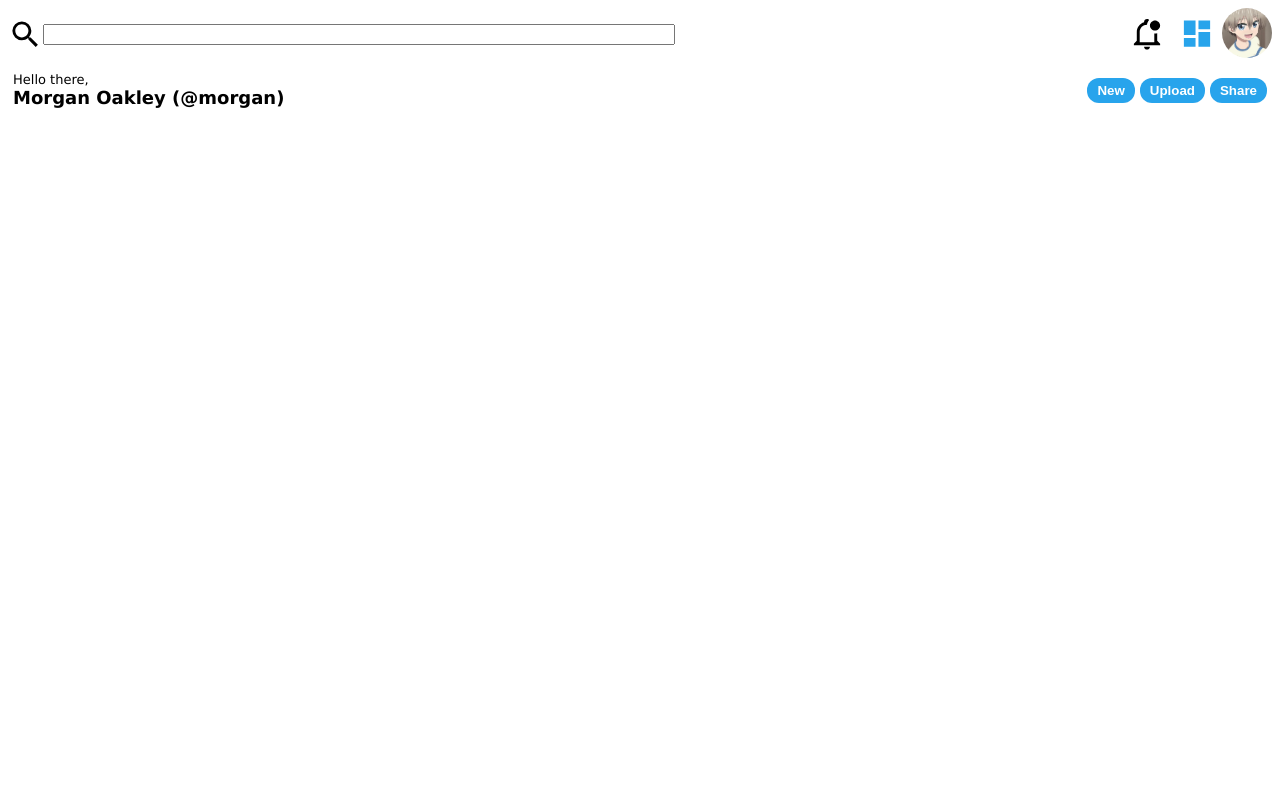
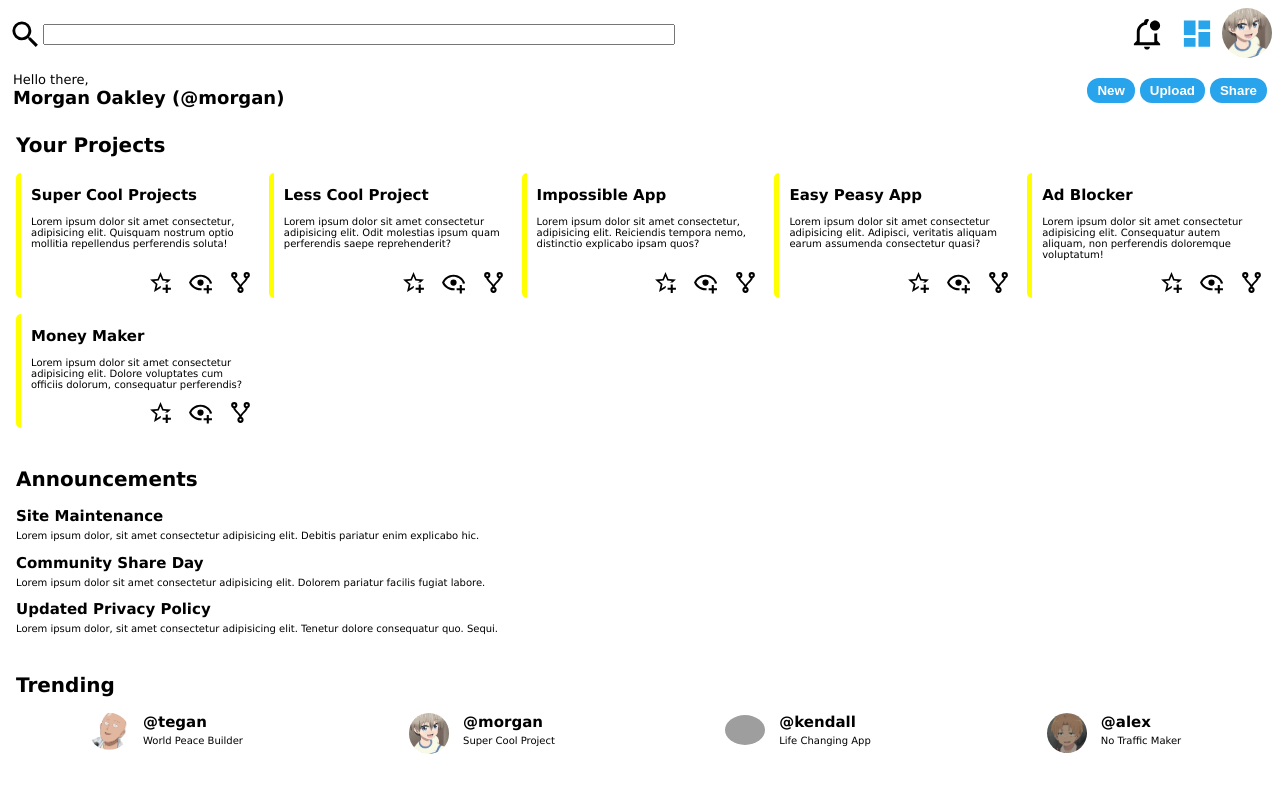
Before and after one commit to Viveyd/dashboard-design-1, a plain HTML site: page index.html in a window 1280 px wide. Drawn offline with Linux system fonts and the light colour scheme; grey boxes are pictures that could not be loaded.

Commit message:
Style main

```diff
--- a/index.html
+++ b/index.html
@@ -16,7 +16,7 @@
             <nav class="user-nav">
                 <a href=""><img src="./assets/notifications.svg" class="nav-icon" alt="notif icon"></a>
                 <a href=""><img src="./assets/dashboard.svg" class="filter-blue nav-icon" alt="dashboard icon"></a>
-                <a href=""><img src="./assets/profile-pic.jpg" class="profile-pic" alt="profile pic"></a>
+                <a href=""><img src="./assets/uzaki.jpg" class="profile-pic" alt="profile pic"></a>
                 <a href="">Profile Name </a>
             </nav>
         </nav>
@@ -98,7 +98,7 @@
     <main>
         <section>
             <h1>Your Projects</h1>
-            <menu>
+            <menu class="projects">
                 <li>
                     <a href="" class="project-details">
                         <h2>Super Cool Projects</h2>
@@ -106,13 +106,13 @@
                     </a>
                     <div class="project-actions">
                         <button>
-                            <img src="" alt="favourite">
+                            <img src="./assets/add-favorite.svg" alt="favourite">
                         </button>
                         <button>
-                            <img src="" alt="watch">
+                            <img src="./assets/watch.svg" alt="watch">
                         </button>
                         <button>
-                            <img src="" alt="fork">
+                            <img src="./assets/fork.svg" alt="fork">
                         </button>
                     </div>
                 </li>
@@ -121,15 +121,15 @@
                         <h2>Less Cool Project</h2>
                         <p>Lorem ipsum dolor sit amet consectetur adipisicing elit. Odit molestias ipsum quam perferendis saepe reprehenderit?</p>
                     </a>
-                    <div class="project-actions">
+                     <div class="project-actions">
                         <button>
-                            <img src="" alt="favourite">
+                            <img src="./assets/add-favorite.svg" alt="favourite">
                         </button>
                         <button>
-                            <img src="" alt="watch">
+                            <img src="./assets/watch.svg" alt="watch">
                         </button>
                         <button>
-                            <img src="" alt="fork">
+                            <img src="./assets/fork.svg" alt="fork">
                         </button>
                     </div>
                 </li>
@@ -138,15 +138,15 @@
                         <h2>Impossible App</h2>
                         <p>Lorem ipsum dolor sit amet consectetur, adipisicing elit. Reiciendis tempora nemo, distinctio explicabo ipsam quos?</p>
                     </a>
-                    <div class="project-actions">
+                     <div class="project-actions">
                         <button>
-                            <img src="" alt="favourite">
+                            <img src="./assets/add-favorite.svg" alt="favourite">
                         </button>
                         <button>
-                            <img src="" alt="watch">
+                            <img src="./assets/watch.svg" alt="watch">
                         </button>
                         <button>
-                            <img src="" alt="fork">
+                            <img src="./assets/fork.svg" alt="fork">
                         </button>
                     </div>
                 </li>
@@ -155,15 +155,15 @@
                         <h2>Easy Peasy App</h2>
                         <p>Lorem ipsum dolor sit amet consectetur adipisicing elit. Adipisci, veritatis aliquam earum assumenda consectetur quasi?</p>
                     </a>
-                    <div class="project-actions">
+                     <div class="project-actions">
                         <button>
-                            <img src="" alt="favourite">
+                            <img src="./assets/add-favorite.svg" alt="favourite">
                         </button>
                         <button>
-                            <img src="" alt="watch">
+                            <img src="./assets/watch.svg" alt="watch">
                         </button>
                         <button>
-                            <img src="" alt="fork">
+                            <img src="./assets/fork.svg" alt="fork">
                         </button>
                     </div>
                 </li>
@@ -172,15 +172,15 @@
                         <h2>Ad Blocker</h2>
                         <p>Lorem ipsum dolor sit amet consectetur adipisicing elit. Consequatur autem aliquam, non perferendis doloremque voluptatum!</p>
                     </a>
-                    <div class="project-actions">
+                     <div class="project-actions">
                         <button>
-                            <img src="" alt="favourite">
+                            <img src="./assets/add-favorite.svg" alt="favourite">
                         </button>
                         <button>
-                            <img src="" alt="watch">
+                            <img src="./assets/watch.svg" alt="watch">
                         </button>
                         <button>
-                            <img src="" alt="fork">
+                            <img src="./assets/fork.svg" alt="fork">
                         </button>
                     </div>
                 </li>
@@ -189,15 +189,15 @@
                         <h2>Money Maker</h2>
                         <p>Lorem ipsum dolor sit amet consectetur adipisicing elit. Dolore voluptates cum officiis dolorum, consequatur perferendis?</p>
                     </a>
-                    <div class="project-actions">
+                     <div class="project-actions">
                         <button>
-                            <img src="" alt="favourite">
+                            <img src="./assets/add-favorite.svg" alt="favourite">
                         </button>
                         <button>
-                            <img src="" alt="watch">
+                            <img src="./assets/watch.svg" alt="watch">
                         </button>
                         <button>
-                            <img src="" alt="fork">
+                            <img src="./assets/fork.svg" alt="fork">
                         </button>
                     </div>
                 </li>
@@ -205,7 +205,7 @@
         </section>
         <section>
             <h1>Announcements</h1>
-            <menu>
+            <menu class="announcements">
                 <li>
                     <a href="">
                         <h2>Site Maintenance</h2>
@@ -228,40 +228,40 @@
         </section>
         <section>
             <h1>Trending</h1>
-            <menu>
+            <menu class="trending">
                 <li>
                     <a href="">
-                        <img src="" alt="tegan pic">
+                        <img src="./assets/saitama.png" alt="tegan pic">
                         <div>
                             <h2>@tegan</h2>
-                            <p>Project Title</p>
+                            <p>World Peace Builder</p>
                         </div>
                     </a>
                 </li>
                 <li>
                     <a href="">
-                        <img src="" alt="morgan pic">
+                        <img src="./assets/uzaki.jpg" alt="morgan pic">
                         <div>
                             <h2>@morgan</h2>
-                            <p>Project Title</p>
+                            <p>Super Cool Project</p>
                         </div>
                     </a>
                 </li>
                 <li>
                     <a href="">
-                        <img src="" alt="kendall pic">
+                        <img src="./assets/nezuko.png" alt="kendall pic">
                         <div>
                             <h2>@kendall</h2>
-                            <p>Project Title</p>
+                            <p>Life Changing App</p>
                         </div>
                     </a>
                 </li>
                 <li>
                     <a href="">
-                        <img src="" alt="alex pic">
+                        <img src="./assets/quagmire.jpg" alt="alex pic">
                         <div>
                             <h2>@alex</h2>
-                            <p>Project Title</p>
+                            <p>No Traffic Maker</p>
                         </div>
                     </a>
                 </li>
--- a/style.css
+++ b/style.css
@@ -194,6 +194,103 @@ aside > menu img{
     height: 25px;
 }
 
-aside, main{
+aside{
     display: none;
 }
+
+main{
+    padding: 16px;
+    padding-top: 0;
+    display: grid;
+    gap: 12px;
+}
+
+main menu{
+    list-style-type: none;
+    padding-left: 0;
+}
+
+main section h1{
+    font-size: 2rem;
+}
+
+main menu a{
+    color: black;
+    text-decoration: none;
+
+}
+
+main menu.projects{
+    display: grid;
+    grid-template-columns: repeat(auto-fit, minmax(200px, 1fr));
+    max-width: inherit;
+    gap: 16px;
+}
+
+menu.projects > li{
+    display: grid;
+    box-sizing: border-box;
+    padding-left: 10px;
+    grid-template-rows: auto min-content;
+    border-left: 5px solid yellow;
+    border-top-left-radius: 5px;
+    border-bottom-left-radius: 5px;
+}
+
+menu.projects .project-actions{
+    display: grid;
+    grid-auto-flow: column;
+    justify-content: flex-end;
+    align-content: center;
+    gap: 15px;
+}
+
+.project-actions button{
+    border: none;
+    background-color: transparent;
+    padding: 0;
+}
+
+.project-actions img{
+    width: 25px;
+}
+
+menu.announcements h2{
+    margin-bottom: 5px;
+}
+
+menu.announcements p{
+    margin-top: 0;
+}
+
+
+menu.trending{
+    display: grid;
+    grid-template-columns: repeat(auto-fit, minmax(140px,1fr));
+    gap: 16px;
+    justify-items: center;
+}
+
+menu.trending a{
+    display: grid;
+    grid-auto-flow: column;
+    gap: 14px;
+}
+
+menu.trending div *{
+    margin: 0;
+}
+
+menu.trending div :first-child{
+    margin-bottom: 4px;
+}
+
+
+menu.trending img{
+    position: relative;
+    top: 50%;
+    transform: translateY(-50%);
+    width: 40px;
+    height: 40  px;
+    border-radius: 50%;
+}
```
Also changed, not shown: assets/add-favorite.svg (added), assets/fork.svg (added), assets/quagmire.jpg (added), assets/saitama.png (added), assets/uzaki.jpg (renamed from assets/profile-pic.jpg), assets/watch.svg (added), 1 other file.
